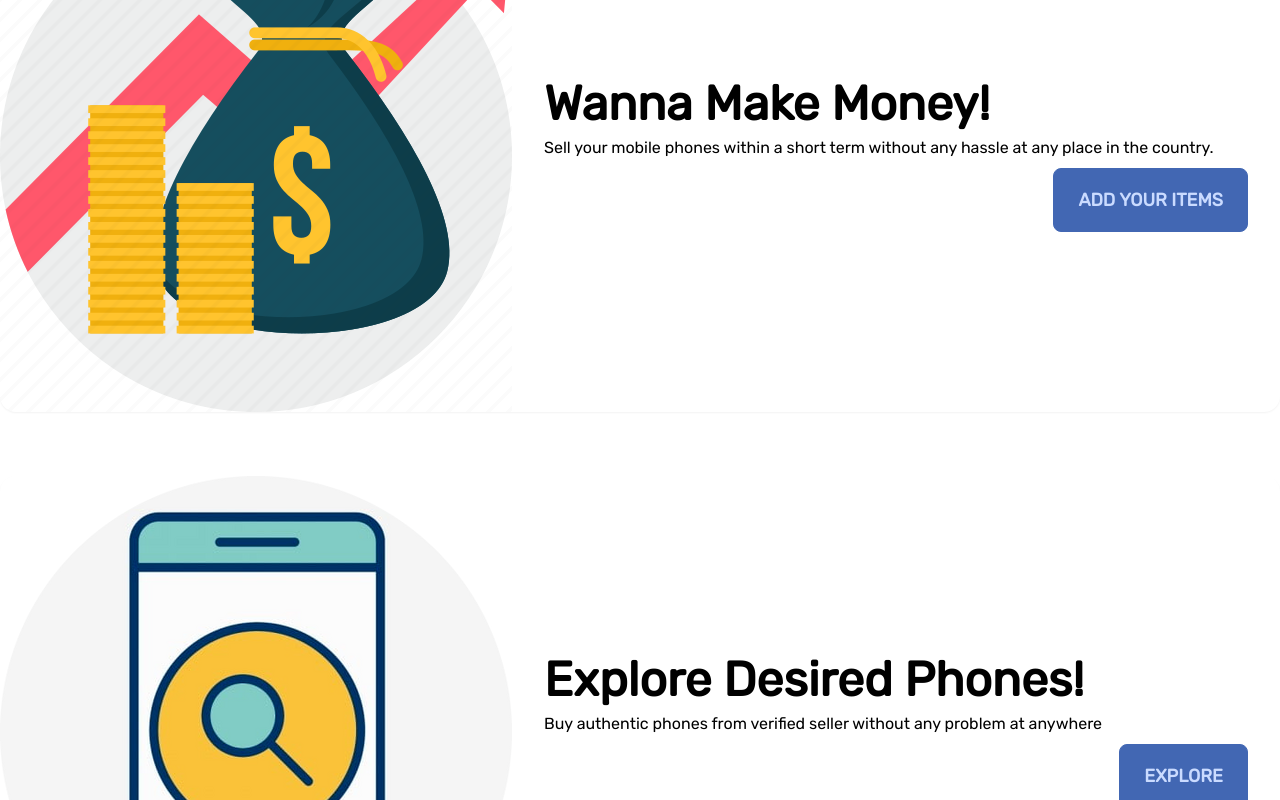
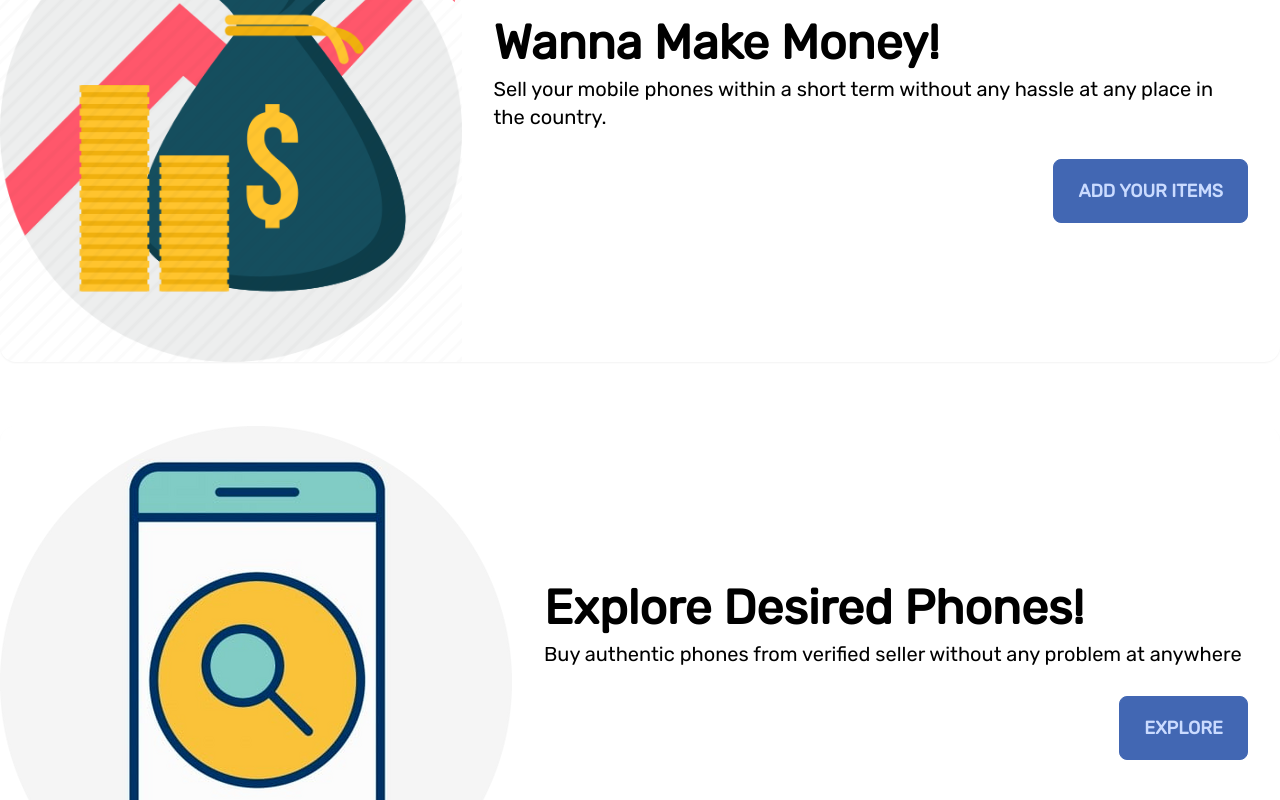
Before and after one commit to mdiibrahim/Tukitaki, a React (Create React App) app: page / in a window 1280 px wide. Shown: the part 1060-1860 px from the top of the page. Built offline with nearby package versions, Linux system fonts and the light colour scheme.

Commit message:
extra section is modified

```diff
--- a/src/Pages/Home/BuySection/BuySection.js
+++ b/src/Pages/Home/BuySection/BuySection.js
@@ -8,8 +8,8 @@ const BuySection = () => {
                 <figure><img src={buy} alt="Album" className='w-96 md:w-full '/></figure>
                 <div className="card-body my-auto">
                     <h2 className="card-title text-5xl">Explore Desired Phones!</h2>
-                    <p>Buy authentic phones from verified seller without any problem at anywhere</p>
-                    <div className="card-actions justify-end">
+                    <p className='text-xl'>Buy authentic phones from verified seller without any problem at anywhere</p>
+                    <div className="card-actions md:justify-end justify-center my-5">
                         <Link to='' className="btn btn-primary btn-lg">Explore</Link>
                     </div>
                 </div>
--- a/src/Pages/Home/SellSection/SellSection.js
+++ b/src/Pages/Home/SellSection/SellSection.js
@@ -8,8 +8,8 @@ const SellSection = () => {
                 <figure><img src={sell} alt="Album" className='w-96 md:w-full'  /></figure>
                 <div className="card-body my-auto">
                     <h2 className="card-title text-5xl">Wanna Make Money!</h2>
-                    <p>Sell your mobile phones within a short term without any hassle at any place in the country.</p>
-                    <div className="card-actions justify-end">
+                    <p className='text-xl'>Sell your mobile phones within a short term without any hassle at any place in the country.</p>
+                    <div className="card-actions md:justify-end justify-center my-5">
                         <Link to='' className="btn btn-primary btn-lg">Add your Items</Link>
                     </div>
                 </div>
```
